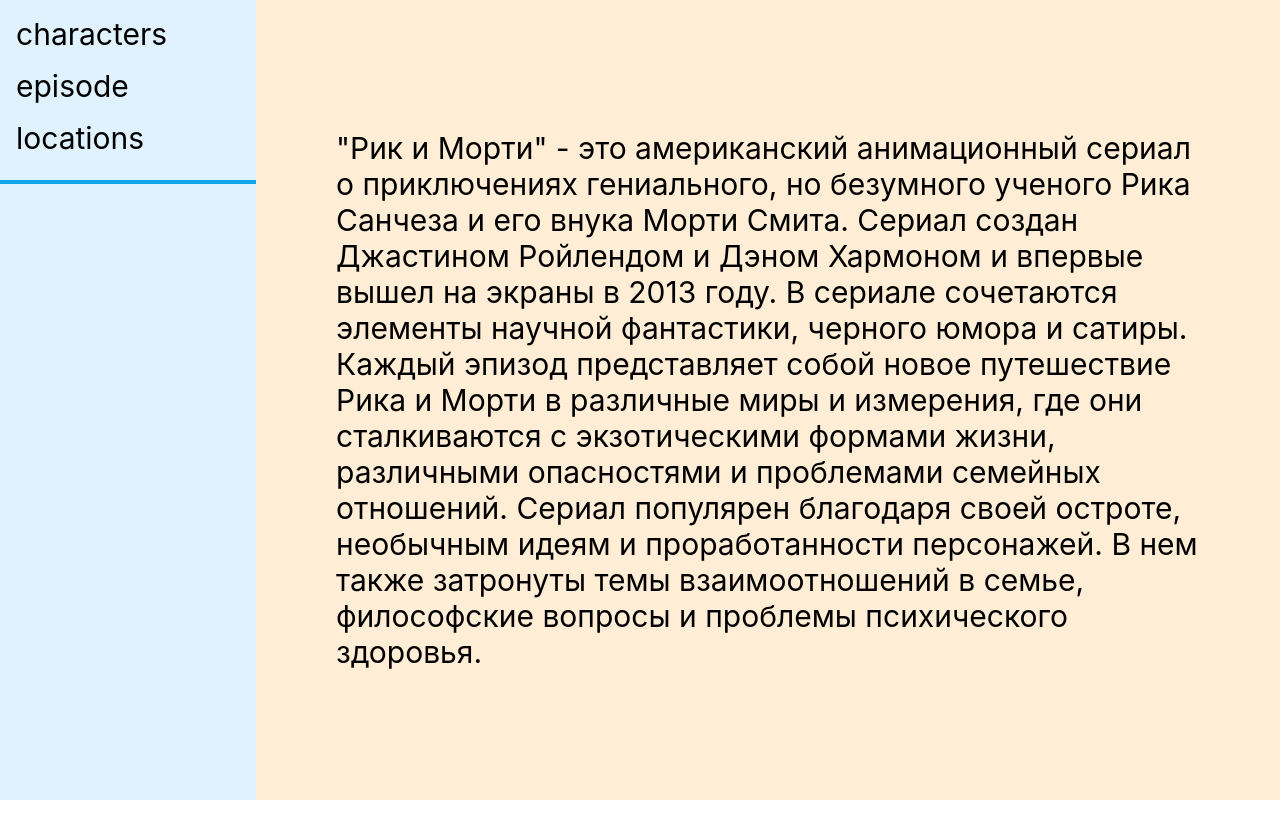
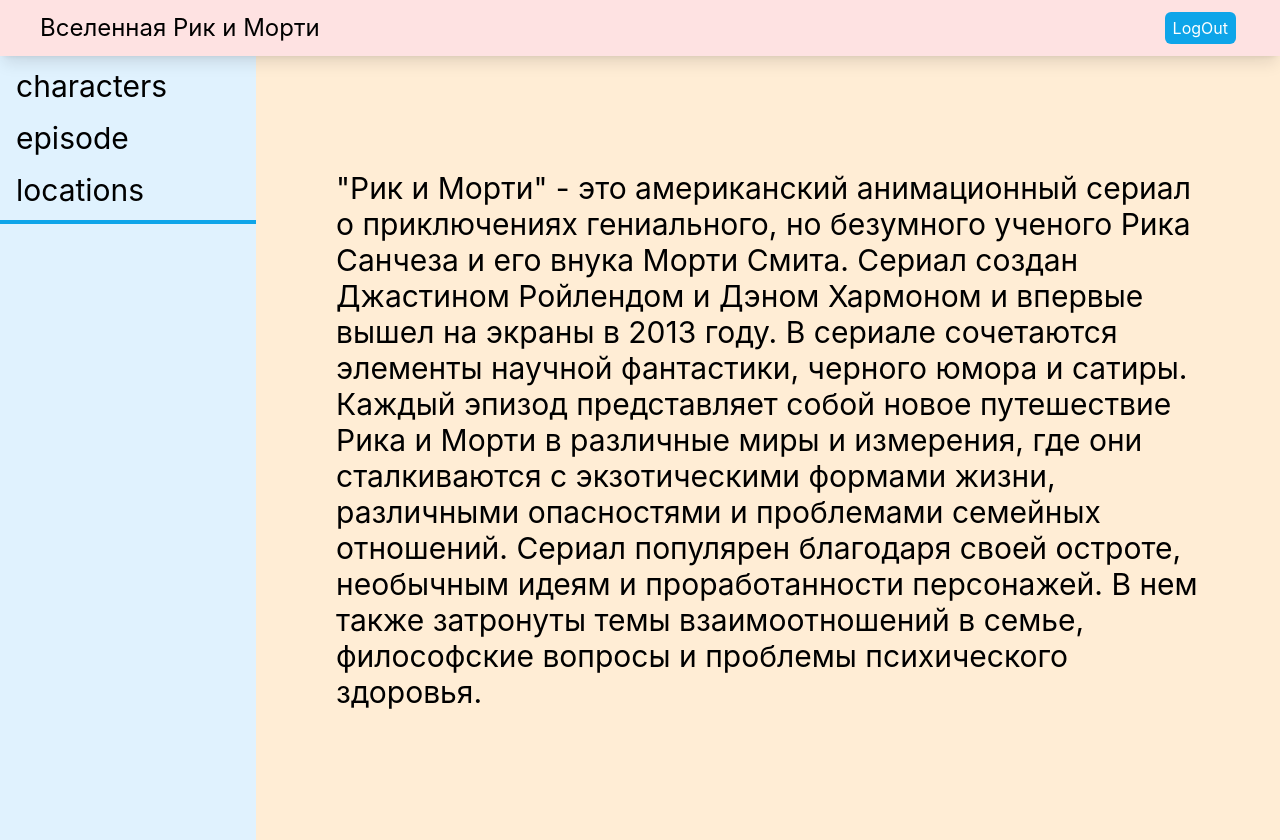
Before and after one commit to DenisLo-master/Frontend-middle-course-Result-school-, a React (Create React App) app: page / in a window 1280 px wide. Before the commit the page ends 800 px from the top, so only its background shows below. Built offline with nearby package versions, Linux system fonts and the light colour scheme; sample sign-in values are in the browser's storage.

Commit message:
hw-chapter3-lesson7-react-router-privateRoute

```diff
--- a/src/AppLesson6.js
+++ b/src/AppLesson6.js
@@ -1,26 +1,32 @@
 import React from 'react'
 import { BrowserRouter, Route, Routes } from 'react-router-dom'
+import AuthProvider from './context/AuthProvider'
 import Categories from './hoc/Categories'
 import Page from './hoc/Page'
+import PrivateRoute from './hoc/PrivateRoute'
+import TopBar from './hoc/TopBar'
 import Home from './screens/Home'
 import Info from './screens/Info'
 
 function AppLesson6() {
     return (
-        <div className='flex flex-row'>
+        <AuthProvider>
             <BrowserRouter>
                 <Routes>
-                    <Route element={<Categories />}>
-                        <Route element={<Page />} >
-                            <Route index element={<Home />} />
-                            <Route path=":category" element={<Info />} />
-                            <Route path=":category/:id" element={<Info />} />
+                    <Route element={<TopBar />}>
+                        <Route path="/auth" element={<Home />} />
+                        <Route element={<PrivateRoute><Categories /></PrivateRoute>}>
+                            <Route element={<Page />} >
+                                <Route index element={<Home />} />
+                                <Route path=":category" element={<Info />} />
+                                <Route path=":category/:id" element={<Info />} />
+                            </Route>
                         </Route>
+                        {/* <Route path="/" element={<Home />} /> */}
                     </Route>
-                    <Route path="/*" element={<Home />} />
                 </Routes>
             </BrowserRouter>
-        </div>
+        </AuthProvider>
     )
 }
 
--- /dev/null
+++ b/src/context/AuthProvider.js
@@ -0,0 +1,46 @@
+import React, { createContext, useContext, useState } from 'react'
+
+const AuthContext = createContext(null)
+
+export function useAuth() {
+    return useContext(AuthContext)
+}
+
+export default function AuthProvider({ children }) {
+    const [auth, setAuth] = useState(() => { return { user: localStorage.getItem('user') } })
+
+    const signIn = (newUser, callback) => {
+        setAuth((prev) => {
+            return {
+                ...prev,
+                user: newUser
+            }
+        })
+        localStorage.setItem('user', newUser)
+        callback()
+    }
+
+    const signUp = (newUser, callback) => {
+        setAuth((prev) => {
+            return {
+                ...prev,
+                user: newUser
+            }
+        })
+        localStorage.setItem('user', newUser)
+        callback()
+    }
+
+    const signOut = (callback) => {
+        setAuth({ user: null })
+        localStorage.removeItem('user')
+        callback()
+    }
+
+    const value = { auth, signIn, signUp, signOut }
+    return (
+        <AuthContext.Provider value={value}>
+            {children}
+        </AuthContext.Provider>
+    )
+}
--- a/src/hoc/Categories.jsx
+++ b/src/hoc/Categories.jsx
@@ -1,6 +1,7 @@
 import React from 'react'
 import { NavLink, Outlet, useLocation } from 'react-router-dom'
 import NavList from '../components/NavList'
+import TopBar from './TopBar'
 
 function Categories() {
     const location = useLocation()
@@ -11,10 +12,12 @@
 
     return (
         <>
-            <Outlet />
-            <ul className='fixed text-3xl pl-4 pr-4 '>
-                <NavList listItems={categoryList} {...activeStyle} />
-            </ul>
+            <div className='flex pt-10'>
+                <Outlet />
+                <ul className='fixed text-3xl pl-4 pr-4 pt-3'>
+                    <NavList listItems={categoryList} {...activeStyle} />
+                </ul>
+            </div>
         </>
     )
 }
--- /dev/null
+++ b/src/hoc/PrivateRoute.jsx
@@ -0,0 +1,16 @@
+import React from 'react'
+import { Navigate, useLocation } from 'react-router-dom'
+import { useAuth } from '../context/AuthProvider'
+
+export default function PrivateRoute({ children }) {
+    const { auth } = useAuth()
+    const location = useLocation()
+
+    console.log(location)
+
+    if (!auth?.user) {
+        return <Navigate to="/auth" state={{ ...location, from: location.pathname, search: location.search }} replace />
+    }
+
+    return children
+}
--- /dev/null
+++ b/src/hoc/TopBar.jsx
@@ -0,0 +1,85 @@
+import React, { useState } from 'react'
+import { Outlet, useLocation, useNavigate } from 'react-router-dom'
+import Popup from '../components/UI/Popup'
+import Signin from '../containers/Signin'
+import Signup from '../containers/Signup'
+import { useAuth } from '../context/AuthProvider'
+
+export default function TopBar() {
+    const navigate = useNavigate()
+    const location = useLocation()
+
+    const [signinShow, setSigninShow] = useState(false)
+    const [signupShow, setSignupShow] = useState(false)
+    const { auth, signIn, signUp, signOut } = useAuth()
+
+    const search = location.state?.search
+    const from = `${location.state?.from}${search}` || "/"
+
+    function signinHandler(state) {
+        signIn(state.email, () => {
+            setSigninShow(false)
+            navigate(from, { replace: true, search: search })
+        })
+    }
+
+    function signupHandler(state) {
+        signUp(state.email, () => {
+            signupShow(false)
+            navigate(from, { replace: true, search })
+        })
+    }
+
+    function logOut() {
+        signOut(() => {
+            navigate("/")
+        })
+    }
+
+    const inputStyle = {
+        radius: "md",
+        size: "md",
+    }
+
+    return (
+        <>
+            <div className='fixed flex flex-row w-full z-10' >
+                {signinShow &&
+                    <Popup outsideClick={() => setSigninShow(false)}>
+                        <Signin onSubmit={signinHandler} inputStyle={inputStyle} />
+                    </Popup>}
+                {signupShow &&
+                    <Popup outsideClick={() => setSignupShow(false)}>
+                        <Signup onSubmit={signupHandler} inputStyle={inputStyle} />
+                    </Popup>
+                }
+                <div className='relative flex w-full flex-row items-center justify-between bg-red-100 shadow-lg py-2 px-10' >
+                    <span className='text-2xl'>Вселенная Рик и Морти</span>
+                    <div className='flex flex-row'>
+                        {auth?.user ?
+                            <button
+                                className='m-1 bg-sky-500 text-white p-1 rounded-md px-2'
+                                onClick={logOut}
+                            >LogOut
+                            </button> :
+                            <div>
+                                <button
+                                    className='m-1 bg-white text-sky-500 p-1 rounded-md border-2 border-sky-500'
+                                    onClick={() => setSignupShow(true)}
+                                >SignUp
+                                </button>
+                                <button
+                                    className='m-1 bg-sky-500 text-white p-1 rounded-md px-2'
+                                    onClick={() => setSigninShow(true)}
+                                >SignIn
+                                </button>
+                            </div>
+                        }
+                    </div>
+                </div>
+            </div>
+            <Outlet />
+        </>
+
+    )
+}
--- a/src/screens/Info.jsx
+++ b/src/screens/Info.jsx
@@ -26,6 +26,8 @@
             return <EpisodeUI itemInfo={currentItem} />
         } else if (category === "characters") {
             return <CharactersUI itemInfo={currentItem} />
+        } else {
+            navigate('/')
         }
     }
 
```
